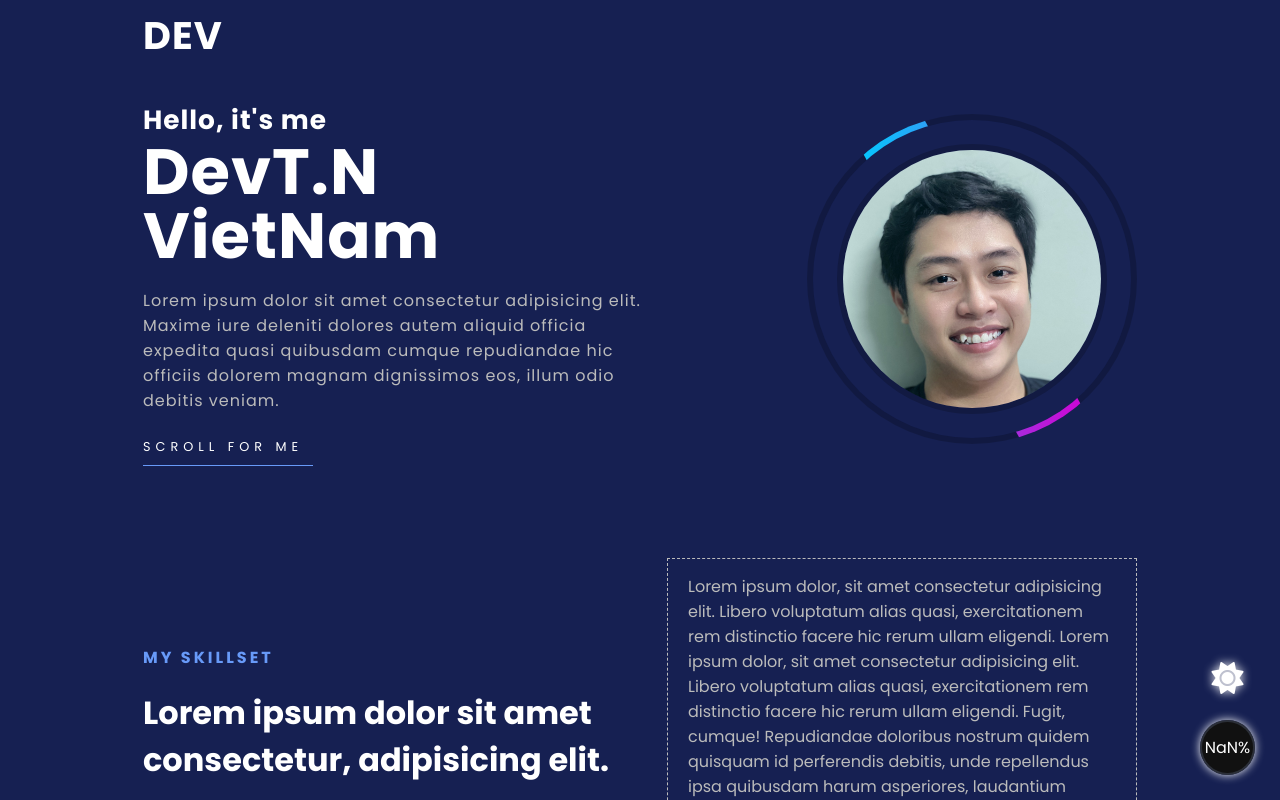
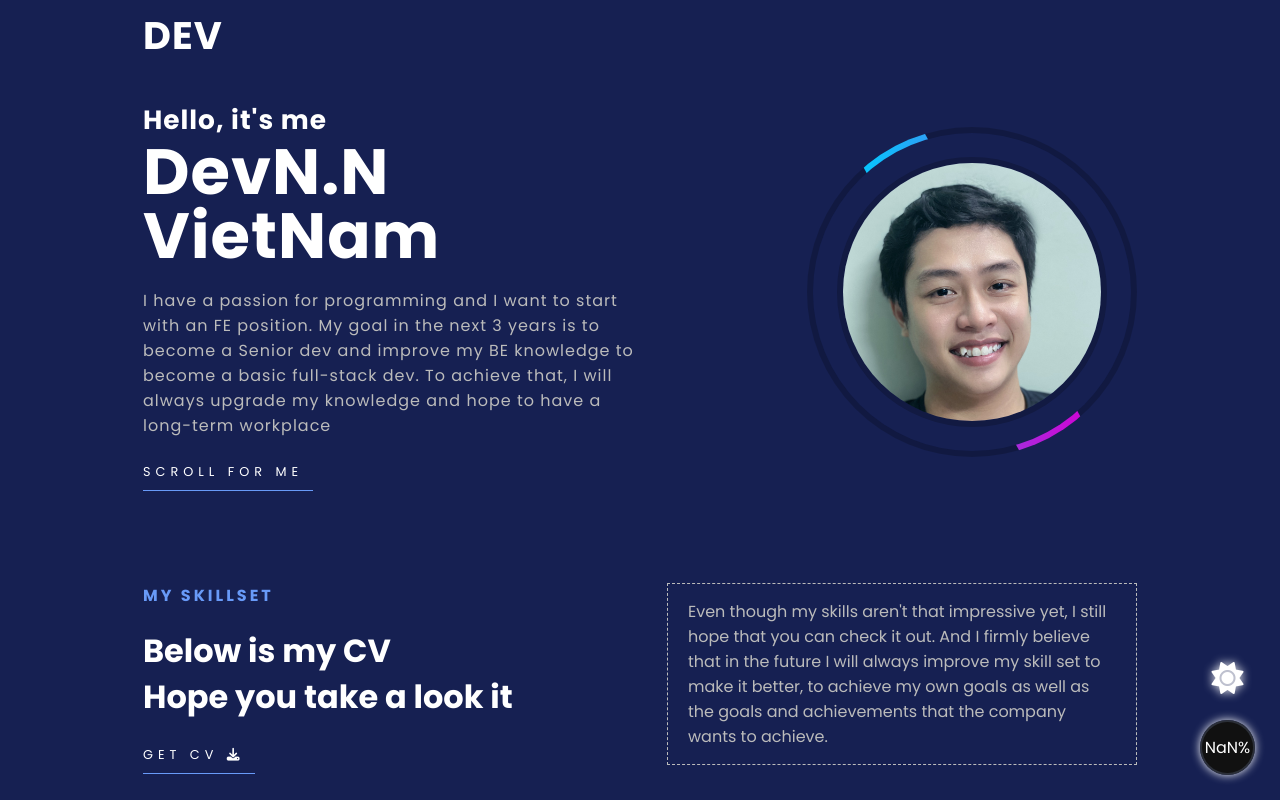
Before and after one commit to nguyennguyenthanh/Portfolio-NTNguyen2023, a React (Create React App) app: page / in a window 1280 px wide. Shown: the top 800 px of the page. Built offline with nearby package versions, Linux system fonts and the light colour scheme.

Commit message:
Update-doc

```diff
--- a/src/components/About/About.js
+++ b/src/components/About/About.js
@@ -13,9 +13,8 @@ const About = () => {
           </a>
         </div>
         <div className="about-details" data-aos="flip-right">
-          <p>Lorem ipsum dolor sit amet consectetur adipisicing elit. Cum perspiciatis qui laborum tenetur in. Excepturi quod voluptas officiis iure reiciendis? Reiciendis eveniet nobis quae dicta ea error quidem provident commodi.</p>
-          <p>Lorem ipsum dolor sit amet consectetur adipisicing elit. Cum perspiciatis qui laborum tenetur in. Excepturi quod voluptas officiis iure reiciendis? Reiciendis eveniet nobis quae dicta ea error quidem provident commodi.</p>
-          <p>Lorem ipsum dolor sit amet consectetur adipisicing elit. Cum perspiciatis qui laborum tenetur in. Excepturi quod voluptas officiis iure reiciendis? Reiciendis eveniet nobis quae dicta ea error quidem provident commodi.</p>
+          <p>At first, I pursued programming because I liked website design because I was exposed to it every day from studying, entertainment and research. That made me very interested and I learned that to be able to design such a website, the first thing I need to do is become an FE dev.</p>
+          <p>After designing a website from an FE dev position, I realized that to complete a website I need to know more knowledge about BE dev. I was fascinated by that and I learned a lot more. More in-depth knowledge of what a website programmer needs. I'm also learning BE for myself and hope it can be of some benefit to your company's goals.</p>
         </div>
       </div>
     </section>
--- a/src/components/Contact/Contact.js
+++ b/src/components/Contact/Contact.js
@@ -6,7 +6,7 @@ const Contact = () => {
     <section id="contact" data-aos="fade-down">
       <strong>What's Next</strong>
       <h3>Let's Work Together!</h3>
-      <p>Lorem ipsum dolor sit amet consectetur adipisicing elit. Voluptatem officia maxime earum alias asperiores, culpa consectetur magni recusandae ad, tempore hic placeat, mollitia accusamus tempora odio deleniti? Veritatis, id deleniti!</p>
+      <p>Hopefully my sharing above will provide you with all the necessary information about me. If suitable, please send me an email. I hope to receive a good response from you soon</p>
       <a href="mailto:thanhnguyennguyen1228@gmail.com" className='btn-link contact-btn'>
         Write Me An Email <i className="fa-solid fa-envelope"></i>
       </a>
--- a/src/components/Footer/Footer.js
+++ b/src/components/Footer/Footer.js
@@ -23,7 +23,7 @@ const Footer = () => {
           <i className="fa-brands fa-github"></i>
         </a>
       </div>
-      <a href="#!" className='footer-logo'>DevT.N-VietNam</a>
+      <a href="#!" className='footer-logo'>DevN.N-VietNam</a>
     </footer>
   )
 }
--- a/src/components/Home/Home.js
+++ b/src/components/Home/Home.js
@@ -8,13 +8,13 @@ const Home = () => {
     <section id="home">
       <div className="home-text" data-aos="fade-down">
         <strong>Hello, it's me</strong>
-        <h1>DevT.N VietNam</h1>
-        <p>Lorem ipsum dolor sit amet consectetur adipisicing elit. Maxime iure deleniti dolores autem aliquid officia expedita quasi quibusdam cumque repudiandae hic officiis dolorem magnam dignissimos eos, illum odio debitis veniam.</p>
+        <h1>DevN.N VietNam</h1>
+        <p>I have a passion for programming and I want to start with an FE position. My goal in the next 3 years is to become a Senior dev and improve my BE knowledge to become a basic full-stack dev. To achieve that, I will always upgrade my knowledge and hope to have a long-term workplace</p>
         <a href="#summery" className='btn-link'>Scroll For Me</a>
       </div>
-      <div className="home-img"  data-aos="fade-up">
+      <div className="home-img" data-aos="fade-up">
         <div className="img-box">
-          <img src={avatar} alt="avatar"  />
+          <img src={avatar} alt="avatar" />
 
           <h2>DevT.N-VietNam <br /> <span>Front-end Developer</span></h2>
 
--- a/src/components/Summery/Summery.js
+++ b/src/components/Summery/Summery.js
@@ -5,20 +5,18 @@ import CV from './../assets/cv/cv.pdf';
 const Summery = () => {
   return (
     <section id="summery">
-      <div className="summery-heading"  data-aos="fade-right">
+      <div className="summery-heading" data-aos="fade-right">
         <strong>My Skillset</strong>
 
-        <h2>Lorem ipsum dolor sit amet consectetur, adipisicing elit.</h2>
+        <h2>Below is my CV <br /> Hope you take a look it</h2>
         <a href={CV} download className='btn-link'>
           Get CV <i className="fa-solid fa-download"></i>
         </a>
       </div>
 
-      <div className="summery-details"  data-aos="fade-left">
+      <div className="summery-details" data-aos="fade-left">
         <p>
-          Lorem ipsum dolor, sit amet consectetur adipisicing elit. Libero voluptatum alias quasi, exercitationem rem distinctio facere hic rerum ullam eligendi. Lorem ipsum dolor, sit amet consectetur adipisicing elit. Libero voluptatum alias quasi, exercitationem rem distinctio facere hic rerum ullam eligendi.
-          Fugit, cumque! Repudiandae doloribus nostrum quidem quisquam id perferendis debitis, unde repellendus ipsa quibusdam harum asperiores, laudantium aliquam blanditiis similique.
-          Doloremque ea reiciendis facere veritatis delectus enim impedit, id facilis quis quia nisi suscipit aspernatur, nemo aliquam reprehenderit dolor qui!
+          Even though my skills aren't that impressive yet, I still hope that you can check it out. And I firmly believe that in the future I will always improve my skill set to make it better, to achieve my own goals as well as the goals and achievements that the company wants to achieve.
         </p>
       </div>
     </section>
```
